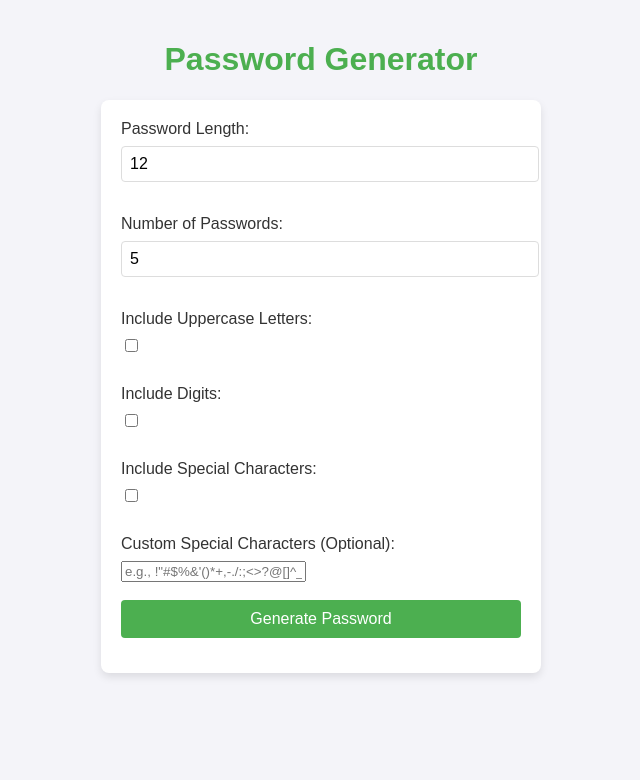
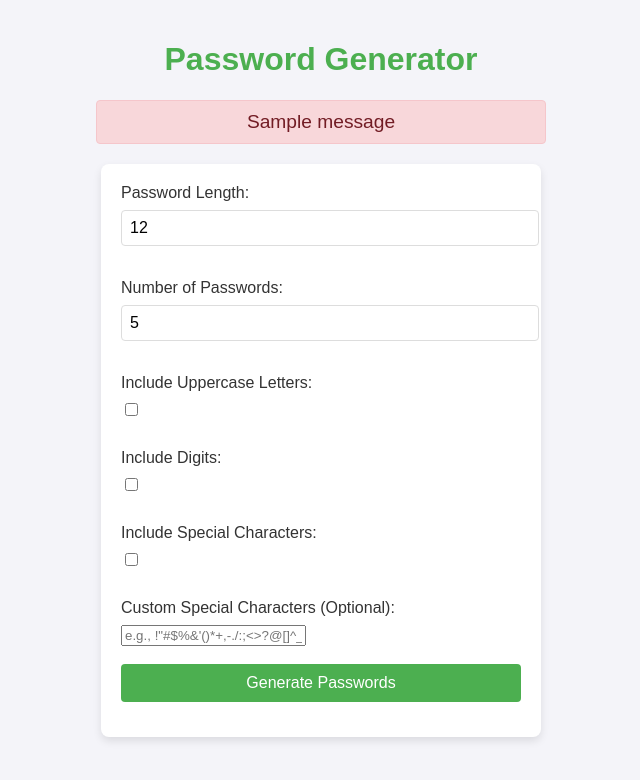
Before and after one commit to yassnemo/A-flask-password-generator-web-app, a Flask app: page / in a window 1280 px wide. Shown: the top 780 px of the page, without its empty margins (319-959 px from the left). Run offline with Flask 3, Linux system fonts and the light colour scheme; one stand-in notice (Sample message) is shown.

Commit message:
update to enclude flahs messages

```diff
--- a/templates/index.html
+++ b/templates/index.html
@@ -3,11 +3,22 @@
 <head>
     <meta charset="UTF-8">
     <meta name="viewport" content="width=device-width, initial-scale=1.0">
-    <title> YPass </title>
+    <title>Password Generator</title>
     <link rel="stylesheet" href="{{ url_for('static', filename='styles.css') }}">
 </head>
 <body>
     <h1>Password Generator</h1>
+
+    <!-- Flash Messages -->
+    {% with messages = get_flashed_messages() %}
+      {% if messages %}
+        <ul class="flashes">
+          {% for message in messages %}
+            <li>{{ message }}</li>
+          {% endfor %}
+        </ul>
+      {% endif %}
+    {% endwith %}
 
     <form method="POST">
         <label for="length">Password Length:</label>
@@ -34,17 +45,16 @@
         <input type="text" id="special_chars_set" name="special_chars_set" placeholder='e.g., !"#$%&amp;&#39;()*+,-./:;&lt;&gt;?@[]^_`{|}~'>
         <br><br>
 
-        <button type="submit">Generate Password</button>
+        <button type="submit">Generate Passwords</button>
     </form>
 
-    {% if password %}
-    <h3>Your Generated Password:</h3>
-    <ul>
-        {% for password in passwords %}
-            <li>{{ password }}</li>
-        {% endfor %}
-    </ul>
-
+    {% if passwords %}
+        <h3>Your Generated Passwords:</h3>
+        <ul>
+            {% for password in passwords %}
+                <li>{{ password }}</li>
+            {% endfor %}
+        </ul>
     {% endif %}
 </body>
 </html>
```
